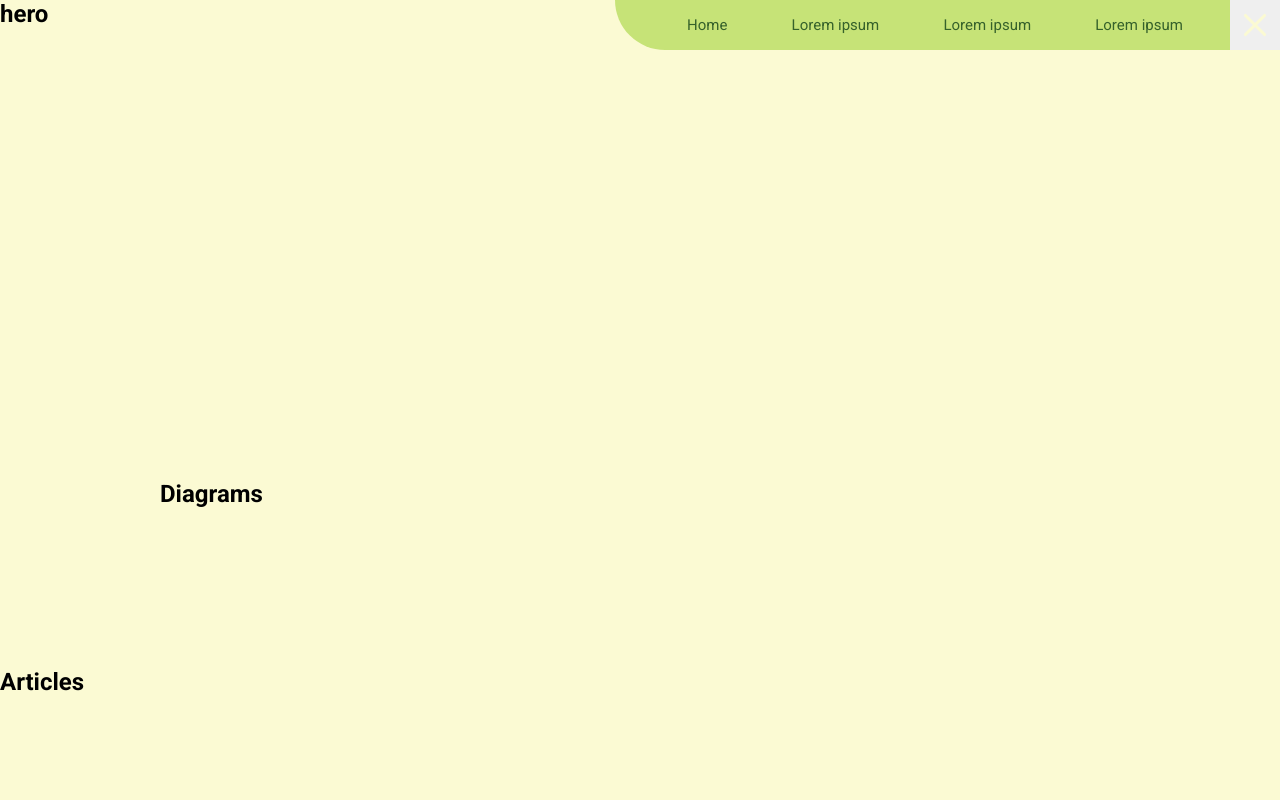
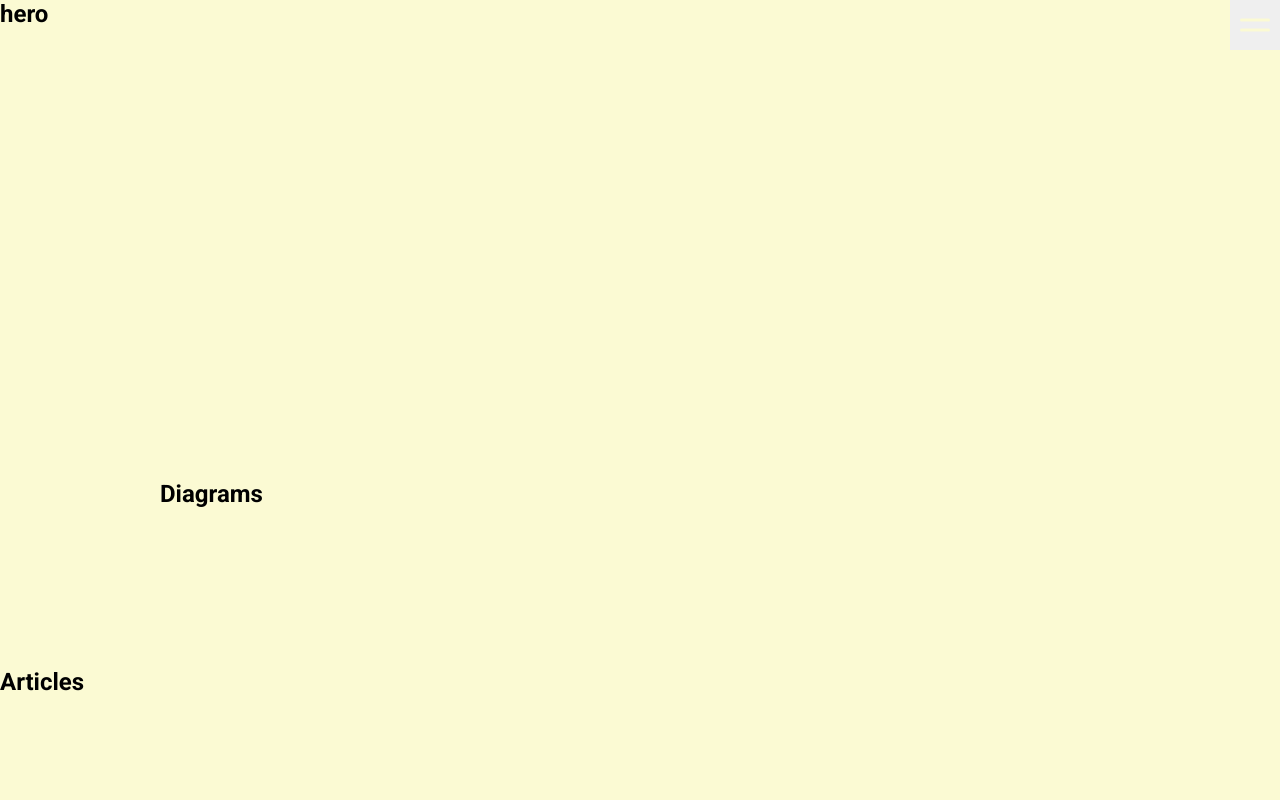
Before and after one commit to apoczwardowski/bardziejEKO, a Vue app: page / in a window 1280 px wide. Shown: the top 800 px of the page. Built offline with nearby package versions, Linux system fonts and the light colour scheme.

Commit message:
Added menu for mobile devices and navbar delay bug fix)

```diff
--- a/src/components/Navbar.vue
+++ b/src/components/Navbar.vue
@@ -1,10 +1,12 @@
 <template>
 	<nav id="navbar">
+		<div class="navElements">
       <div class="navElementsContainer">
         <a v-on:click="navAnimation()" class="navElement">Home</a>
         <a v-on:click="navAnimation()" class="navElement">Lorem ipsum</a>
         <a v-on:click="navAnimation()" class="navElement">Lorem ipsum</a>
         <a v-on:click="navAnimation()" class="navElement">Lorem ipsum</a>
+      </div>
 		</div>
     <button v-on:click="navAnimation()" class="menuBtn">
       <div class="lineMenuBtn topMenuBtn"></div>
@@ -37,14 +39,13 @@ export default {
 	},
 
 	mounted(){
-		this.navTimeline.to('.navElementsContainer',{
-			height: '50px',
-			right: 0
+		this.navTimeline.to('.navElements',0.5,{
+			x: '-100%',
 		})
 				.to('.topMenuBtn',{
 					top: '50%',
 					rotate: '45deg'
-				}, '-=0.5')
+				},'-=0.25')
 				.to('.bottomMenuBtn',{
 					bottom: '50%',
 					rotate: '-45deg'
@@ -52,7 +53,7 @@ export default {
 				.to('.navElement',{
 					opacity: 1,
 					stagger: 0.05,
-				},'-=0.25')
+				}, '-=0.5').reverse()
 	},
 }
 
@@ -65,39 +66,51 @@ export default {
 // $green;
 // $dark-green;
 // $padding-main;
+
 @media(min-width: 280px){
 	#navbar {
 		position: fixed;
-		right: 25px;
-		width: 50vw;
-		min-width: 500px;
+		right: 0;
+		width: 100%;
+    height: 100vh;
+    transition: .3s ease;
 
-		.navElementsContainer{
+		.navElements{
 			position: absolute;
+      width: 100%;
+      height: 100%;
 			top: 0;
-			right: -150%;
+			right: -100%;
 			background: #000;
-			width: 100%;
-			height: 50px;
 			opacity: 1;
 			background: $light-green;
 			padding-right: 40px;
 			padding-left: 40px;
-			border-radius: 0px 0px 0px 200px;
-			display:  flex;
+      padding-top: 50px;
+      display: block;
 			justify-content: space-around;
 
-
+      .navElementsContainer{
+        position: absolute;
+        top: 50%;
+        left: 50%;
+        transform: translate(-50%, -50%);
         .navElement{
-				line-height: 50px;
-				height: 100%;
-				color: $dark-green;
+          display: block;
+          margin: 10px;
+          text-align: center;
+          line-height: 100px;
+          font-size: 20px;
+          border: 2px solid darken($light-green, 5);
+          height: 100px;
+          width: 280px;
+          color: lighten($yellow , 5);
           cursor: pointer;
-				font-size: 15px;
           opacity: 0;
 
           &:hover{
             color: $green;
+          }
         }
       }
 		}
@@ -109,7 +122,7 @@ export default {
 			width: 50px;
 			border-top-left-radius: 50px;
 			border-bottom-left-radius: 50px;
-			right: -25px;
+			right: 0px;
 			top: 0;
 			border: none;
 			background: $light-green;
@@ -141,6 +154,41 @@ export default {
 		}
 	}
 
+  @media(min-width: 768px){
+    #navbar{
+      width: 350px;
+    }
+  }
+
+  @media(min-width: 1025px){
+    #navbar{
+      width: 700px;
+      .navElements{
+        height: 50px;
+        border-radius: 200px;
+        width: 700px;
+
+        .navElementsContainer{
+          display: flex;
+          justify-content: space-around;
+          width: 100%;
+          padding-left: 40px;
+          padding-right: 40px;
+
+          .navElement{
+            border: none;
+            margin: 0;
+            display: initial;
+            font-size: 15px;
+            height: 20px;
+            line-height: 20px;
+            width: auto;
+          }
+        }
+      }
+    }
+  }
+
 	:focus{
 		outline: none;
 	}
```
Lines whose indentation alone changed are shown as unchanged.
